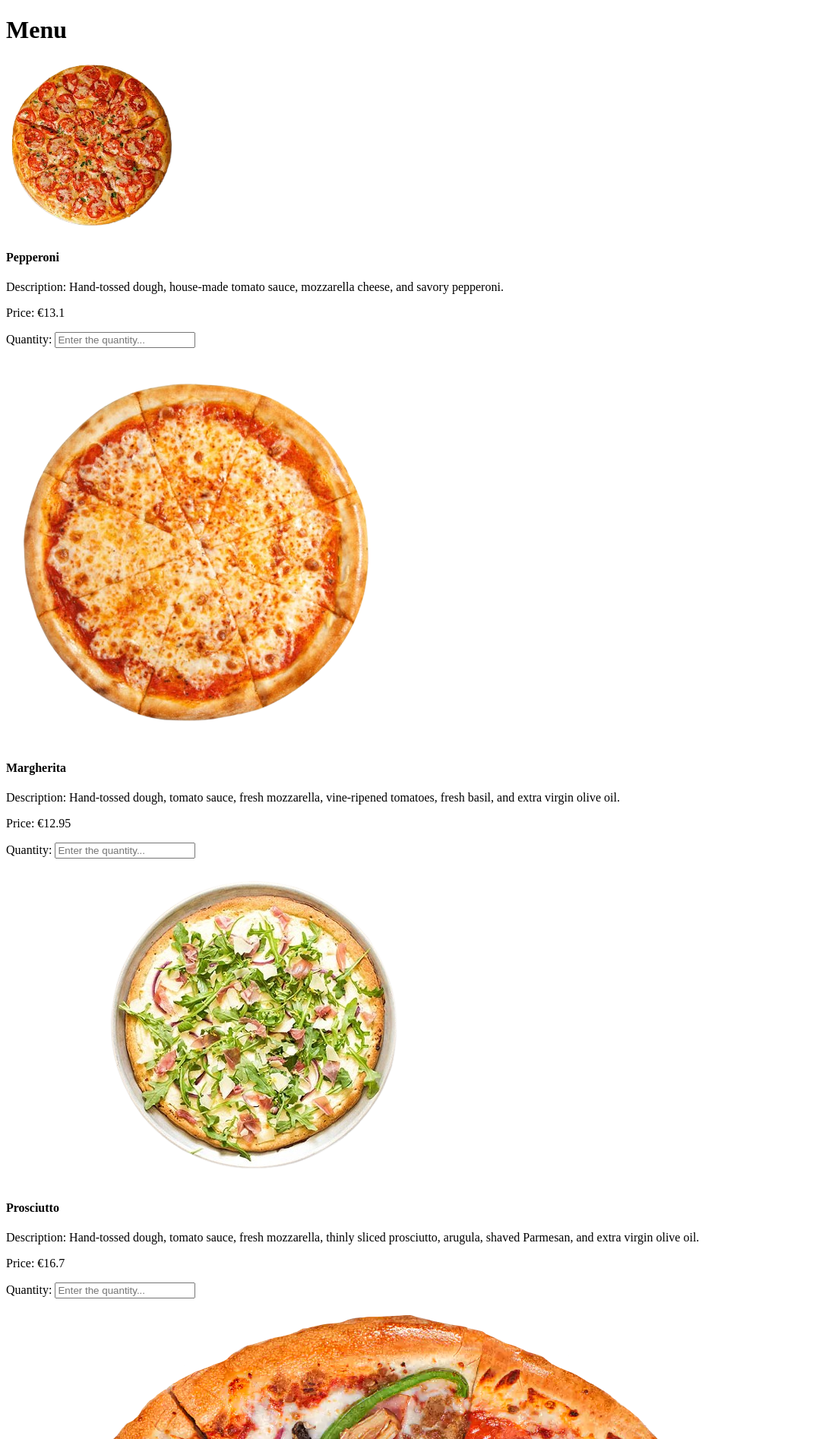
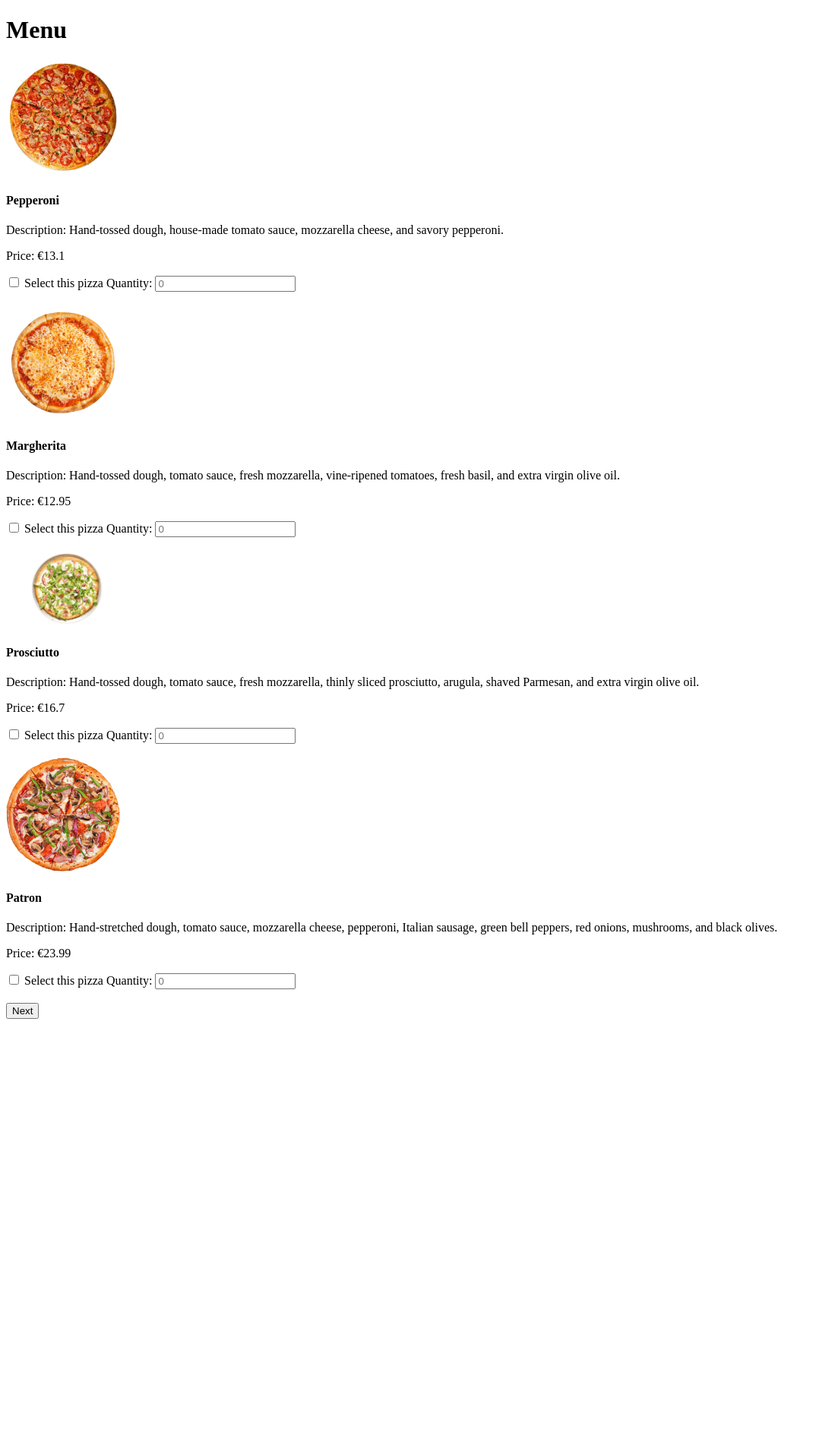
Before and after one commit to I552798/pizzabytes, a Flask app: page /menu in a window 1280 px wide. Shown: the part 26-1920 px from the top of the page at 76% size, without its empty margins (0-1078 px from the left). After the commit the page ends 1367 px from the top, so only its background shows below. Run offline with Flask 3, Linux system fonts and the light colour scheme.

Commit message:
Fixed customer order functionality so every pizza appears in overview, deleted unnecessary JSON file

```diff
--- a/app.py
+++ b/app.py
@@ -22,13 +22,26 @@ def home():
 @app.route('/menu', methods=['GET', 'POST'])
 def menu_page():
     if request.method == 'POST':
-        pizza_name = request.form.get('pizza_name')
-        quantity = request.form.get('quantity')
+        # Clear the orders for a new session
+        global orders
+        orders = []  # Reset orders for a new submission
 
-        # Add selected pizza and quantity to the order
-        if quantity.isdigit() and int(quantity) > 0:
-            orders.append({"name": pizza_name, "price": next(item['price'] for item in menu if item['name'] == pizza_name), "quantity": int(quantity)})
+        # Process selected pizzas and their quantities
+        for pizza in menu:
+            pizza_name = pizza['name']
+            quantity = request.form.get(f'quantity_{pizza_name}')  # Get the quantity for this pizza
+            selected = request.form.getlist('selected_pizza')  # Get list of selected pizzas
+
+            if pizza_name in selected and quantity.isdigit() and int(quantity) > 0:
+                # Add selected pizza and quantity to the order
+                orders.append({
+                    "name": pizza_name,
+                    "price": pizza['price'],
+                    "quantity": int(quantity)
+                })
+
         return redirect(url_for('order_overview'))
+
     return render_template('customer_order_page.html', menu=menu)
 
 @app.route('/order/overview')
--- a/templates/customer_order_page.html
+++ b/templates/customer_order_page.html
@@ -16,13 +16,16 @@
     <form action="/menu" method="post">
         {% for pizza in menu %}
             <div>
-                <img src="static/images/{{ pizza.name | lower }}.png" alt="{{ pizza.name }}">
+                <img src="static/images/{{ pizza.name | lower }}.png" alt="{{ pizza.name }}" style="width: 150px; height: auto;">
                 <h4>{{ pizza.name }}</h4>
                 <p>Description: {{ pizza.description }}</p>
                 <p>Price: &euro;{{ pizza.price }}</p>
+                <label>
+                    <input type="checkbox" name="selected_pizza" value="{{ pizza.name }}">
+                    Select this pizza
+                </label>
                 <label for="quantity_{{ pizza.name }}">Quantity:</label>
-                <input type="text" id="quantity_{{ pizza.name }}" name="quantity" placeholder="Enter the quantity...">
-                <input type="hidden" name="pizza_name" value="{{ pizza.name }}">
+                <input type="number" id="quantity_{{ pizza.name }}" name="quantity_{{ pizza.name }}" min="0" placeholder="0">
             </div>
             <br>
         {% endfor %}
```
Also changed, not shown: menu.json (deleted, +0 -24 lines).
